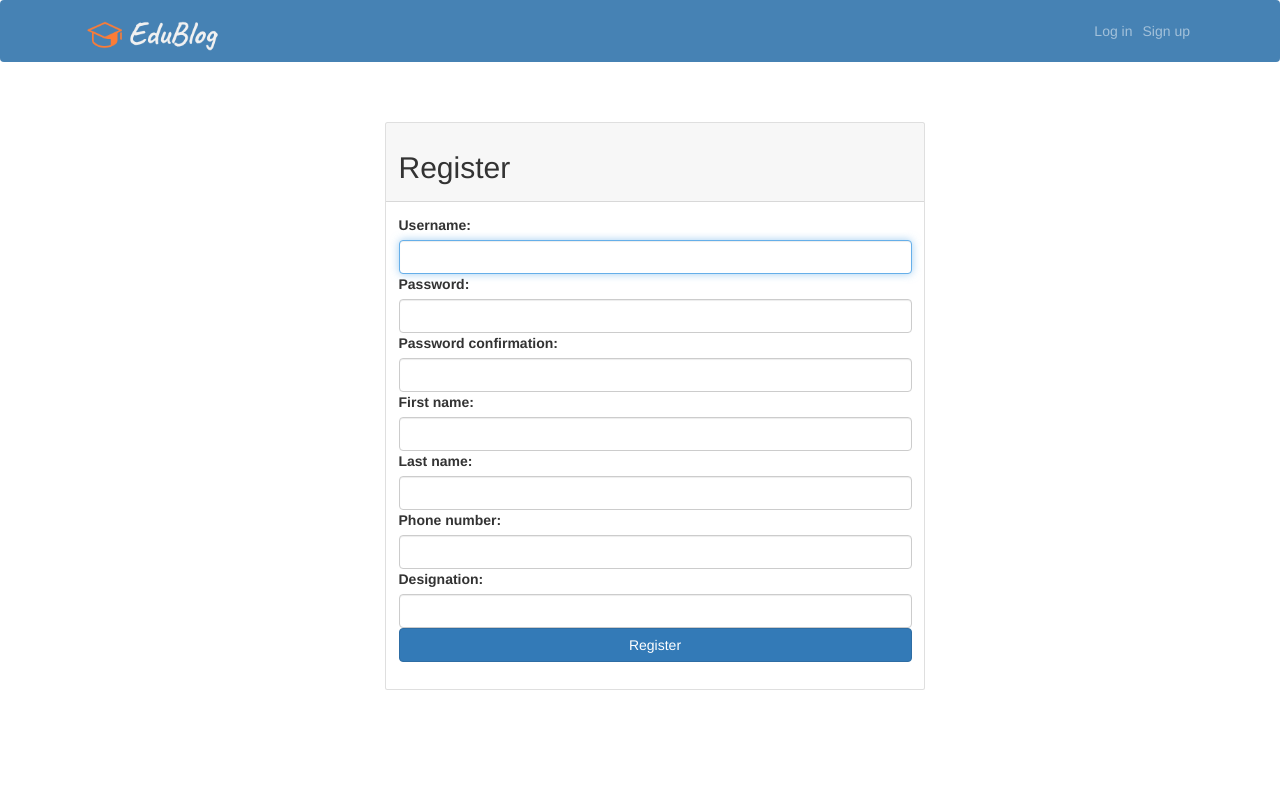
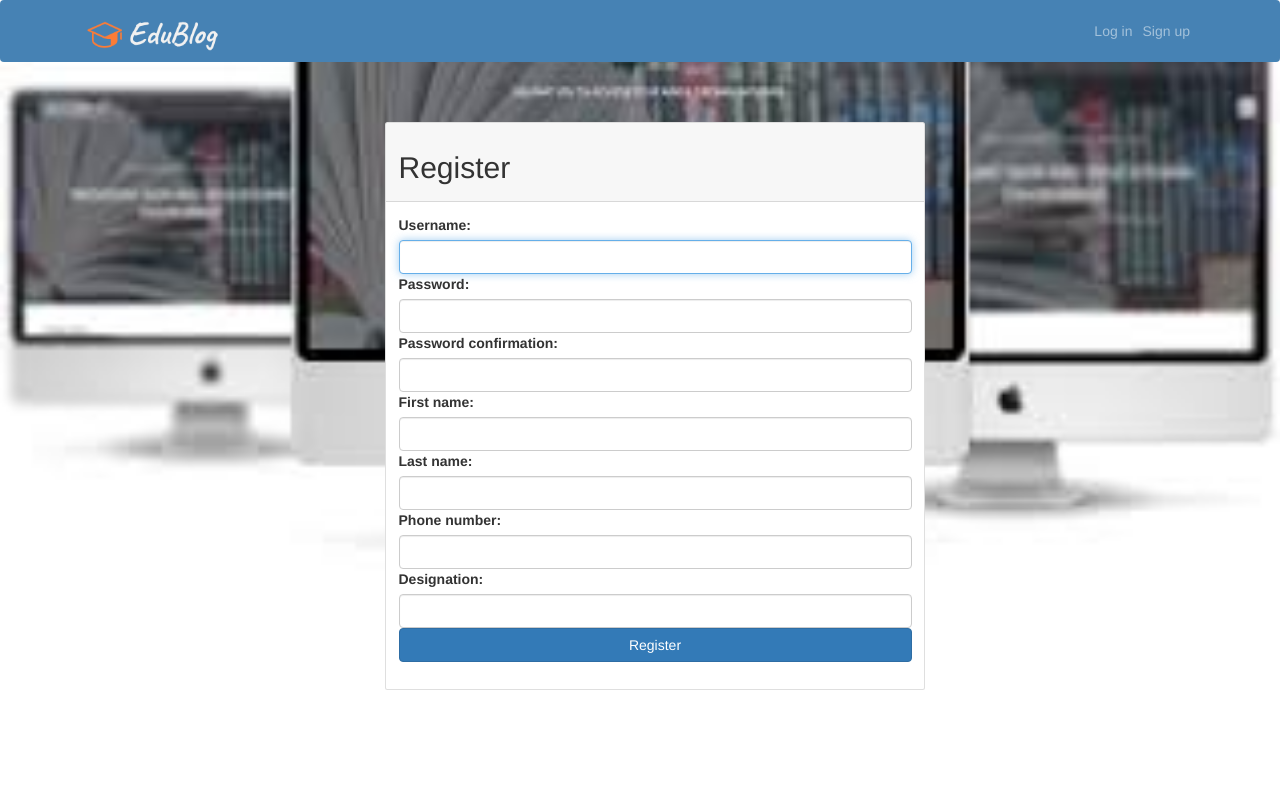
Before and after one commit to SuprajaAlleni/Edublog, a Django app: page /accounts/faculty_register/ in a window 1280 px wide. Run offline with Django 3.2, Linux system fonts and the light colour scheme; some libraries are stand-ins or nearby versions.

Commit message:
First commit

```diff
--- a/edublog2/templates/base.html
+++ b/edublog2/templates/base.html
@@ -28,6 +28,13 @@
       height: 100%;
       width: 100%;
       margin: 0;
+      background-image: url("{% static 'accounts/img/books.jpg' %}");
+      background-position: center;
+      background-repeat: no-repeat;
+      background-size: cover;
+      position: relative;
+      height: 500px;
+
     }
 
     .text{
```
Also changed, not shown: edublog2/db.sqlite3, edublog2/media/images/books.jpg (added), edublog2/static/accounts/img/books.jpg (added).
